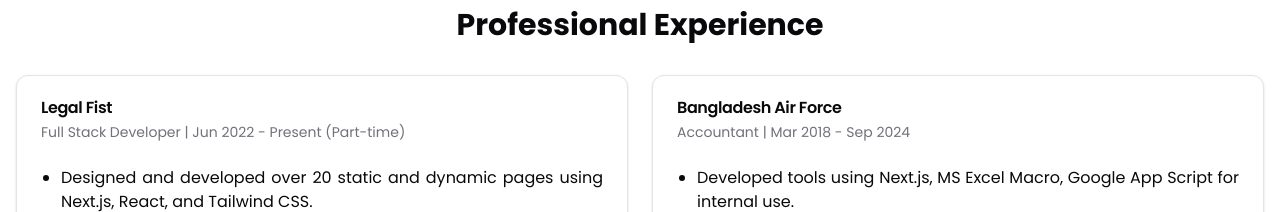
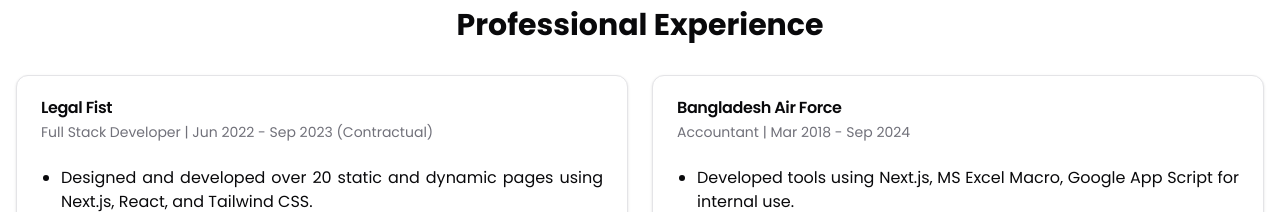
Before and after one commit to ctafsiras/ctafsiras, a Next.js app: page / in a window 1280 px wide. Shown: the part 960-1172 px from the top of the page. Built offline with nearby package versions, Linux system fonts and the light colour scheme.

Commit message:
updated job

```diff
--- a/src/components/experience.tsx
+++ b/src/components/experience.tsx
@@ -5,7 +5,7 @@ export function Experience() {
     {
       company: "Legal Fist",
       position: "Full Stack Developer",
-      duration: "Jun 2022 - Present (Part-time)",
+      duration: "Jun 2022 - Sep 2023 (Contractual)",
       responsibilities: [
         "Designed and developed over 20 static and dynamic pages using Next.js, React, and Tailwind CSS.",
         "Deployed applications using various frameworks such as Laravel, WordPress, and Next.js on DigitalOcean with an Ubuntu server.",
--- a/src/components/hero.tsx
+++ b/src/components/hero.tsx
@@ -34,7 +34,6 @@ export function Hero() {
         <Button variant="outline" asChild>
           <a
             href="https://docs.google.com/document/d/1kNpOqud5V7HCxpAnoq9qzocPyb3ygOaXYb3ZE9ID0AI/export?format=pdf"
-            download
           >
             Download Resume
           </a>
```
